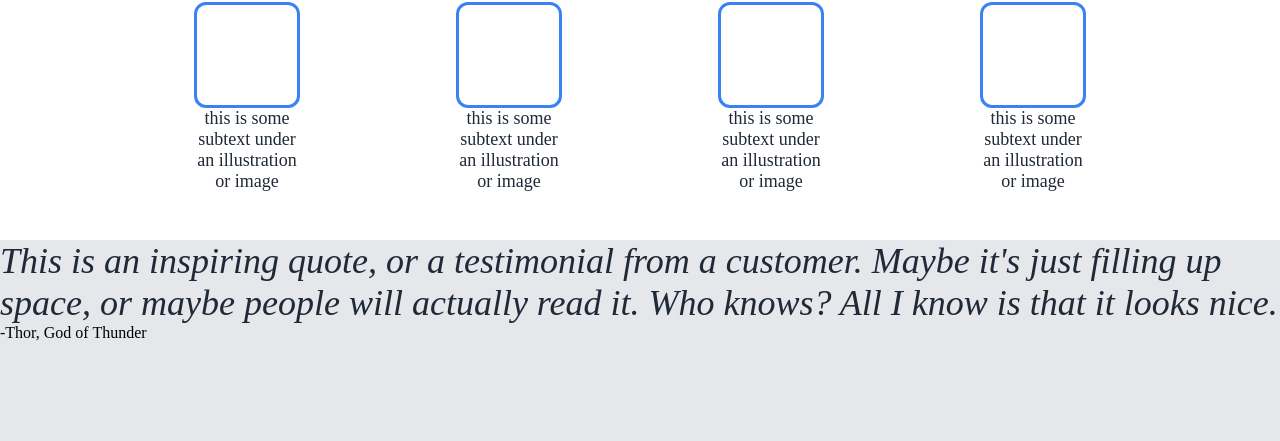
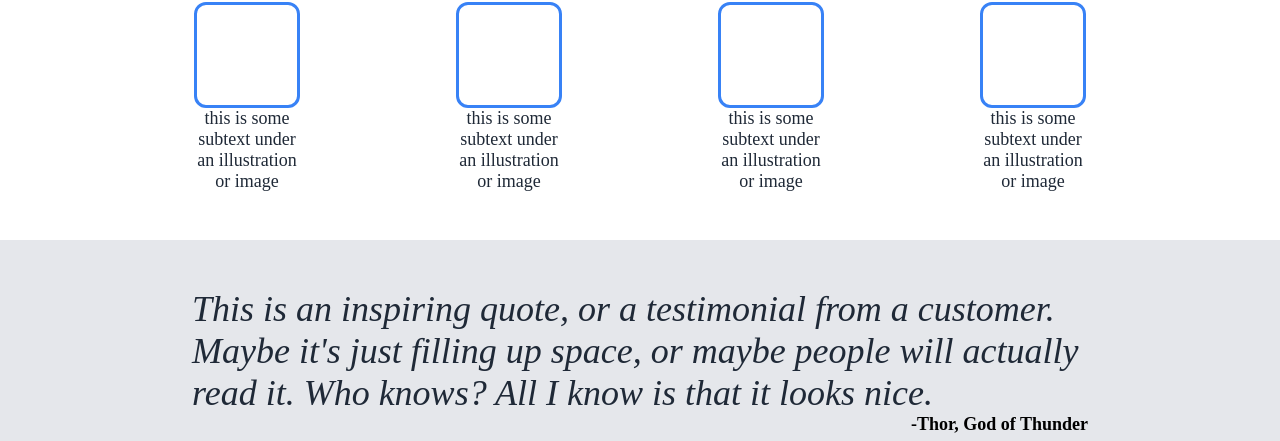
Before and after one commit to rhogoboom/landing-page, a plain HTML site: page index.html in a window 1280 px wide. Shown: the part 499-940 px from the top of the page. Drawn offline with Linux system fonts and the light colour scheme.

Commit message:
quote section styling

```diff
--- a/index.html
+++ b/index.html
@@ -54,11 +54,11 @@
         </div>
     </div>
     <div class="content content-3">
-        <div class="quote-box">
-            <div class="quote">This is an inspiring quote, or a testimonial from a customer. Maybe it's just filling up
-                space, or maybe people will actually read it. Who knows? All I know is that it looks nice.</div>
-            <div class="source">-Thor, God of Thunder</div>
-        </div>
+
+        <div class="quote">This is an inspiring quote, or a testimonial from a customer. Maybe it's just filling up
+            space, or maybe people will actually read it. Who knows? All I know is that it looks nice.</div>
+        <div class="source">-Thor, God of Thunder</div>
+
     </div>
     <div class="content content-4">
         <div class="call-to-action">
--- a/styles/style.css
+++ b/styles/style.css
@@ -146,6 +146,9 @@ button {
 
 .content-3 {
     background-color: var(--quote-section-background-color);
+    display: flex;
+    flex-direction: column;
+    padding: 48px var(--left-right-margin-padding);
 }
 
 .quote {
@@ -153,6 +156,12 @@ button {
     font-weight: var(--quote-text-weight);
     font-style: var(--quote-text-style);
     color: var(--quote-text-color)
+}
+
+.source {
+    align-self: flex-end;
+    font-weight: bold;
+    font-size: calc(var(--quote-text-size) / 2)
 }
 
 /* No color info on source */
```
